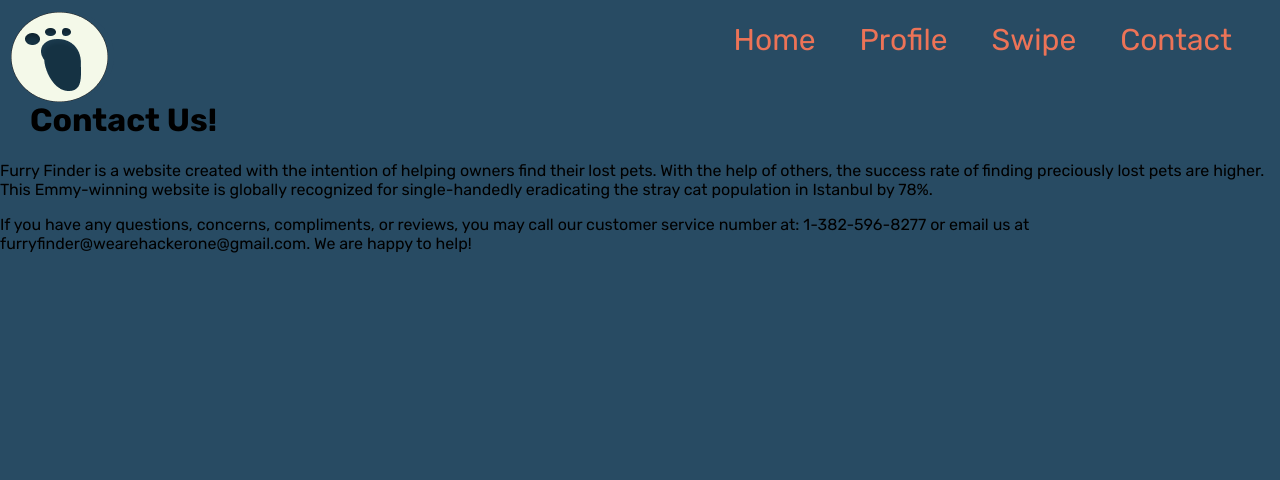
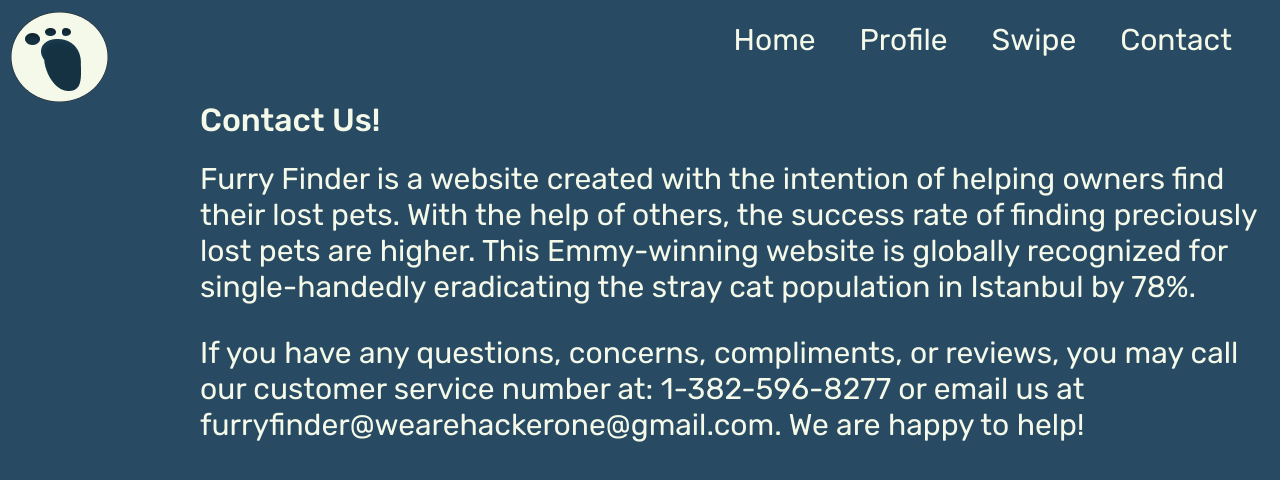
Before and after one commit to BennyWu1210/HackThe6ix, a React (Create React App) app in the folder website/: page /contact in a window 1280 px wide. Shown: the top 480 px of the page. Built offline with nearby package versions, Linux system fonts and the light colour scheme.

Commit message:
hhhhhhhhhhhhh

```diff
--- a/website/src/components/Navbar.css
+++ b/website/src/components/Navbar.css
@@ -37,6 +37,10 @@
   color: var(--red)
 }
 
+.nav-link-blue:hover{
+  color: var(--white)
+}
+
 .nav-logo {
   padding-top: 4rem;
 }
--- a/website/src/pages/Contact.css
+++ b/website/src/pages/Contact.css
@@ -3,6 +3,21 @@ body {
 }
 
 .header {
-    margin-left: 30px;
-    font-weight: 500px;
+    margin-left: 200px;
+    font-weight: 500;
+    color: var(--white);
 }
+
+.sigma {
+    margin-left: 200px;
+    margin-top: 10px;
+    font-size: 30px;
+    color: var(--white);
+}
+
+.alpha {
+    margin-left: 200px;
+    margin-top: 30px;
+    font-size: 30px;
+    color: var(--white);
+}
--- a/website/src/pages/Contact.jsx
+++ b/website/src/pages/Contact.jsx
@@ -5,7 +5,7 @@ import "./Contact.css"
 export default function Contact() {
     return (
         <div>
-            <Navbar color="red"></Navbar>
+            <Navbar color="white"></Navbar>
             <h1 className="header">Contact Us!</h1>
             <p className="sigma">
                 Furry Finder is a website created with the intention of helping owners
--- a/website/src/pages/Profile.css
+++ b/website/src/pages/Profile.css
@@ -1,8 +1,3 @@
-
-body {
-    background-color: var(--light-yellow);
-}
-
 a {
   text-decoration: none;
 }
--- a/website/src/pages/Swipe.jsx
+++ b/website/src/pages/Swipe.jsx
@@ -24,7 +24,7 @@ export default function Swipe() {
     })
     return (
         <div>
-            <Navbar color="red"></Navbar>
+            <Navbar color="blue"></Navbar>
 
         </div>
     );
```
